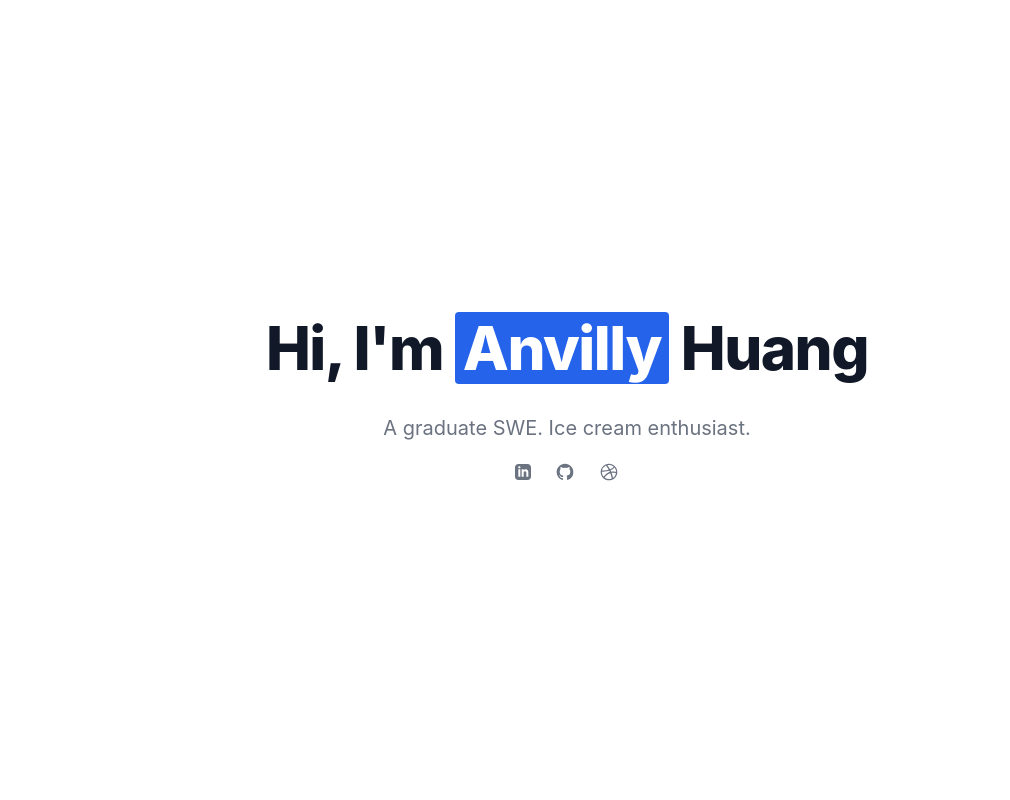
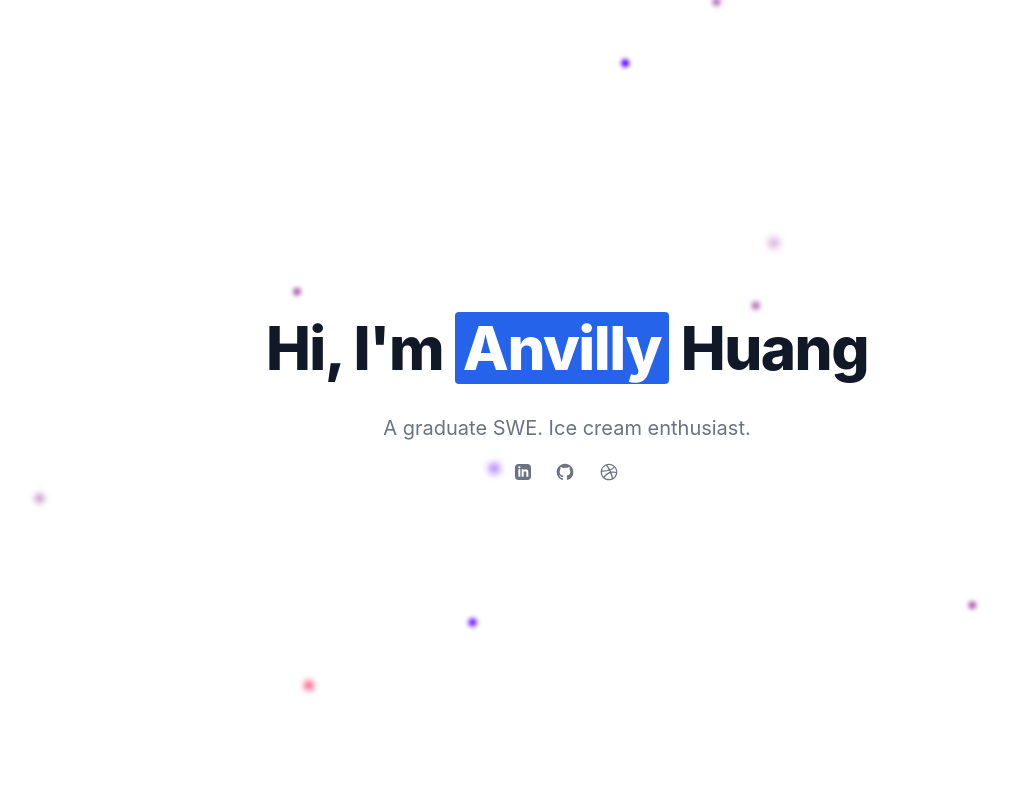
Before and after one commit to zhua633/my-website-v2, a React (Create React App) app in the folder frontend/: page / in a window 1280 px wide. Shown: the top 800 px of the page, without its empty margins (73-1083 px from the left). Built offline with nearby package versions, Linux system fonts and the light colour scheme.

Commit message:
Add dynamic background

```diff
--- a/frontend/src/App.js
+++ b/frontend/src/App.js
@@ -3,10 +3,11 @@ import Footer from "./Components/Footer/index";
 import Title from "./Components/Title";
 import Heading from "./Components/Heading";
 import Timeline from "./Components/Timeline";
-
+import Background from "./Components/Helpers/particles";
 function App() {
   return (
     <div>
+      <Background/>
       <Title/>
       <Heading text="Experiences"/>
       <Timeline/>
--- a/frontend/src/Components/Footer/index.jsx
+++ b/frontend/src/Components/Footer/index.jsx
@@ -4,9 +4,8 @@ import LogoIcons from '../Helpers/Logos';
 function Footer() {
   return (
 
-<footer class="bg-white dark:bg-gray-900">
+<footer class="relative">
     <div class="mx-auto w-full max-w-screen-xl p-4 py-6 lg:py-8">
-      <hr class="my-6 border-gray-200 sm:mx-auto dark:border-gray-700 lg:my-8" />
           <LogoIcons/>
     </div>
 </footer>
--- a/frontend/src/Components/Heading/index.jsx
+++ b/frontend/src/Components/Heading/index.jsx
@@ -1,6 +1,6 @@
 function Title({text}) {
     return (
-      <div class="w-full justify-center flex p-5">
+      <div class="relative w-full justify-center flex p-5">
           <span class="mb-4 font-bold text-gray-900 dark:text-white lg:text-4xl underline underline-offset-3 decoration-8 decoration-blue-600 dark:decoration-blue-600">{text}</span>
       </div>
     )
--- /dev/null
+++ b/frontend/src/Components/Helpers/particles/index.css
@@ -0,0 +1,209 @@
+@keyframes move {
+    100% {
+        transform: translate3d(0, 0, 1px) rotate(360deg);
+    }
+}
+
+.background {
+    position: fixed;
+    width: 100vw;
+    height: 100vh;
+    top: 0;
+    left: 0;
+    background: #ffffff;
+    overflow: hidden;
+}
+
+.background span {
+    width: 1vmin;
+    height: 1vmin;
+    border-radius: 1vmin;
+    backface-visibility: hidden;
+    position: absolute;
+    animation: move;
+    animation-duration: 45;
+    animation-timing-function: linear;
+    animation-iteration-count: infinite;
+}
+
+
+.background span:nth-child(0) {
+    color: #ae64af;
+    top: 60%;
+    left: 20%;
+    animation-duration: 14s;
+    animation-delay: -43s;
+    transform-origin: -9vw -8vh;
+    box-shadow: 2vmin 0 0.306813244122224vmin currentColor;
+}
+.background span:nth-child(1) {
+    color: #ae64af;
+    top: 83%;
+    left: 54%;
+    animation-duration: 22s;
+    animation-delay: -10s;
+    transform-origin: 21vw 17vh;
+    box-shadow: 2vmin 0 0.7728968540463759vmin currentColor;
+}
+.background span:nth-child(2) {
+    color: #5d00ff;
+    top: 97%;
+    left: 31%;
+    animation-duration: 8s;
+    animation-delay: -13s;
+    transform-origin: 8vw -5vh;
+    box-shadow: -2vmin 0 0.6465117530866822vmin currentColor;
+}
+.background span:nth-child(3) {
+    color: #ae64af;
+    top: 6%;
+    left: 35%;
+    animation-duration: 9s;
+    animation-delay: -1s;
+    transform-origin: 25vw -15vh;
+    box-shadow: 2vmin 0 1.0244191116653176vmin currentColor;
+}
+.background span:nth-child(4) {
+    color: #5d00ff;
+    top: 23%;
+    left: 24%;
+    animation-duration: 16s;
+    animation-delay: -49s;
+    transform-origin: -17vw 15vh;
+    box-shadow: -2vmin 0 0.9532634447202397vmin currentColor;
+}
+.background span:nth-child(5) {
+    color: #ae64af;
+    top: 21%;
+    left: 67%;
+    animation-duration: 17s;
+    animation-delay: -36s;
+    transform-origin: -20vw 5vh;
+    box-shadow: -2vmin 0 0.5960316485323598vmin currentColor;
+}
+.background span:nth-child(6) {
+    color: #ff004c;
+    top: 6%;
+    left: 16%;
+    animation-duration: 42s;
+    animation-delay: -16s;
+    transform-origin: 11vw -13vh;
+    box-shadow: -2vmin 0 0.62810610799041vmin currentColor;
+}
+.background span:nth-child(7) {
+    color: #5d00ff;
+    top: 86%;
+    left: 45%;
+    animation-duration: 39s;
+    animation-delay: -49s;
+    transform-origin: 3vw -14vh;
+    box-shadow: 2vmin 0 1.1247226472829706vmin currentColor;
+}
+.background span:nth-child(8) {
+    color: #5d00ff;
+    top: 91%;
+    left: 94%;
+    animation-duration: 19s;
+    animation-delay: -44s;
+    transform-origin: 21vw -9vh;
+    box-shadow: 2vmin 0 0.6616014018680203vmin currentColor;
+}
+.background span:nth-child(9) {
+    color: #ae64af;
+    top: 8%;
+    left: 69%;
+    animation-duration: 39s;
+    animation-delay: -27s;
+    transform-origin: -9vw 6vh;
+    box-shadow: -2vmin 0 0.6935938173017837vmin currentColor;
+}
+.background span:nth-child(10) {
+    color: #ae64af;
+    top: 67%;
+    left: 37%;
+    animation-duration: 23s;
+    animation-delay: -49s;
+    transform-origin: -14vw -10vh;
+    box-shadow: -2vmin 0 0.8672156215684885vmin currentColor;
+}
+.background span:nth-child(11) {
+    color: #ae64af;
+    top: 6%;
+    left: 18%;
+    animation-duration: 36s;
+    animation-delay: -17s;
+    transform-origin: -13vw -8vh;
+    box-shadow: -2vmin 0 1.2011610998604374vmin currentColor;
+}
+.background span:nth-child(12) {
+    color: #5d00ff;
+    top: 44%;
+    left: 7%;
+    animation-duration: 27s;
+    animation-delay: -27s;
+    transform-origin: -11vw -15vh;
+    box-shadow: 2vmin 0 0.3312595351893719vmin currentColor;
+}
+.background span:nth-child(13) {
+    color: #ff004c;
+    top: 52%;
+    left: 10%;
+    animation-duration: 19s;
+    animation-delay: -43s;
+    transform-origin: 12vw 13vh;
+    box-shadow: -2vmin 0 0.9892470563112461vmin currentColor;
+}
+.background span:nth-child(14) {
+    color: #5d00ff;
+    top: 34%;
+    left: 44%;
+    animation-duration: 52s;
+    animation-delay: -2s;
+    transform-origin: 22vw 1vh;
+    box-shadow: 2vmin 0 0.5219497935109205vmin currentColor;
+}
+.background span:nth-child(15) {
+    color: #ae64af;
+    top: 4%;
+    left: 70%;
+    animation-duration: 7s;
+    animation-delay: -48s;
+    transform-origin: 5vw 20vh;
+    box-shadow: -2vmin 0 0.7274928151914439vmin currentColor;
+}
+.background span:nth-child(16) {
+    color: #ae64af;
+    top: 57%;
+    left: 86%;
+    animation-duration: 23s;
+    animation-delay: -23s;
+    transform-origin: -8vw 7vh;
+    box-shadow: -2vmin 0 0.5324912957615vmin currentColor;
+}
+.background span:nth-child(17) {
+    color: #ff004c;
+    top: 32%;
+    left: 56%;
+    animation-duration: 12s;
+    animation-delay: -1s;
+    transform-origin: 1vw -24vh;
+    box-shadow: -2vmin 0 1.1634585161254962vmin currentColor;
+}
+.background span:nth-child(18) {
+    color: #5d00ff;
+    top: 15%;
+    left: 45%;
+    animation-duration: 43s;
+    animation-delay: -15s;
+    transform-origin: 18vw -21vh;
+    box-shadow: 2vmin 0 0.2717937002427071vmin currentColor;
+}
+.background span:nth-child(19) {
+    color: #5d00ff;
+    top: 42%;
+    left: 77%;
+    animation-duration: 46s;
+    animation-delay: -48s;
+    transform-origin: 24vw -20vh;
+    box-shadow: -2vmin 0 0.9905784513060416vmin currentColor;
+}
--- /dev/null
+++ b/frontend/src/Components/Helpers/particles/index.jsx
@@ -0,0 +1,31 @@
+import React from 'react';
+import './index.css';
+
+const Background = () => {
+  return (
+<div class="background">
+   <span></span>
+   <span></span>
+   <span></span>
+   <span></span>
+   <span></span>
+   <span></span>
+   <span></span>
+   <span></span>
+   <span></span>
+   <span></span>
+   <span></span>
+   <span></span>
+   <span></span>
+   <span></span>
+   <span></span>
+   <span></span>
+   <span></span>
+   <span></span>
+   <span></span>
+   <span></span>
+</div>
+  )
+}
+
+export default Background;
--- a/frontend/src/Components/Projects/index.jsx
+++ b/frontend/src/Components/Projects/index.jsx
@@ -1,7 +1,7 @@
 import Card from "../Helpers/card/index";
 function Projects() {
   return (
-    <div className="w-full justyify-around flex flex-wrap gap-y-10 justify-around">
+    <div className="relative w-full justyify-around flex flex-wrap gap-y-10 justify-around">
     <div className="w-full flex p-10 space-x-5 justify-around">
       <Card title="To-do List" description="Gamify daily tasks to boost productivity using Golang." link="https://github.com/zhua633/go-to-do-list"/>
       <Card title="OpenAI Atari Games" description="Used TensorFlow to train OpenAI classic control and Atari games with machine learning models. Optimised the scoring and used AI to teach computer to play games!" link="https://github.com/zhua633/COMPSYS726-Reinforcement-Learning" />
--- a/frontend/src/Components/Title/index.jsx
+++ b/frontend/src/Components/Title/index.jsx
@@ -1,7 +1,7 @@
 import LogoIcons from "../Helpers/Logos";
 function Title() {
   return (
-    <div class="flex items-center justify-center h-screen">
+    <div class="relative flex items-center justify-center h-screen">
     <div class="text-center">
         <h1 class="mb-4 text-4xl font-extrabold leading-none tracking-tight text-gray-900 md:text-5xl lg:text-6xl dark:text-white">Hi, I'm <mark class="px-2 text-white bg-blue-600 rounded dark:bg-blue-500"> Anvilly</mark> Huang </h1>
         <div class="p-5"><p class="text-lg font-normal text-gray-500 lg:text-xl dark:text-gray-400">A graduate SWE. Ice cream enthusiast.</p></div>
```
Also changed, not shown: 1 other file (tests, documents, lock files or other folders).
